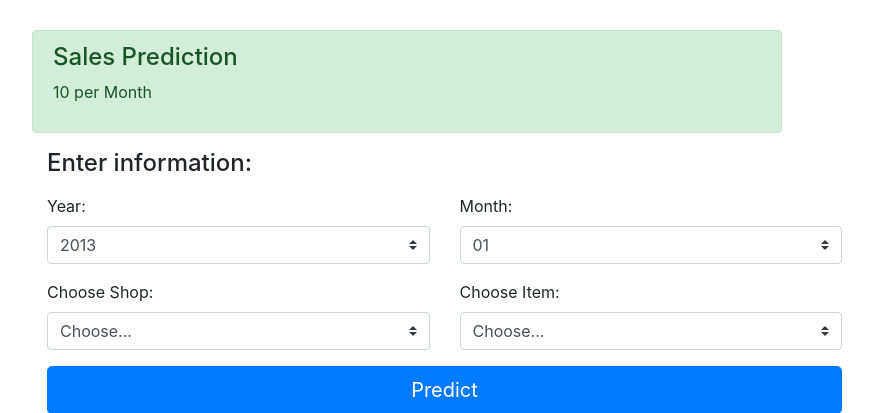
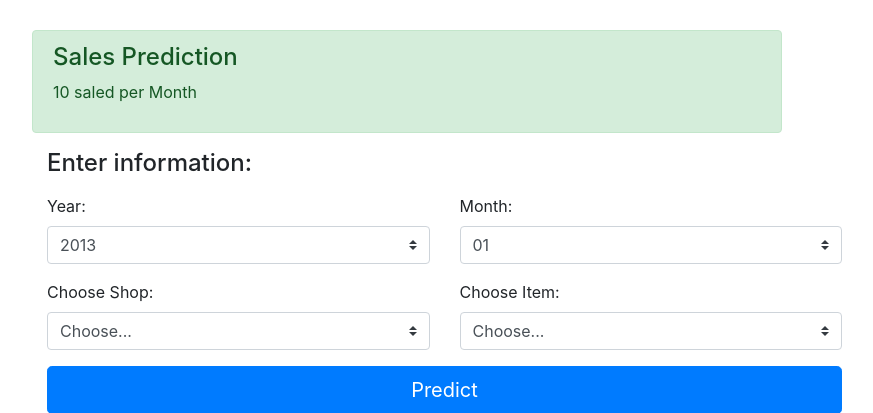
Before and after one commit to wannaSpring/sales_forecast_web, a Flask app: page /go in a window 1280 px wide. Shown: the part 448-861 px from the top of the page, without its empty margins (182-1055 px from the left). Run offline with Flask 2, Linux system fonts and the light colour scheme; parts of the project's set-up code (start-up, migrations or seed data) failed here and were passed over; some libraries are stand-ins or nearby versions.

Commit message:
update text

```diff
--- a/WebApp/run.py
+++ b/WebApp/run.py
@@ -17,7 +17,7 @@ app = Flask(__name__)
 #     .getOrCreate()
 
 # load model
-model = pickle.load(open('model/rf_model.sav', 'rb'))
+model = pickle.load(open('model/model.sav', 'rb'))
 
 
 # index webpage receives user input for the model
@@ -75,21 +75,18 @@ def go():
     # get spark context
     # sc = SparkContext.getOrCreate()
     #
-    # # create spark dataframe to predict customer churn using the model
-    # df = sc.parallelize([[gender, days_registered, last_state, avgSongs, last_level, Thumbsup_proportion,
-    #                       num_add_friend, avgrolladverts]]). \
-    #     toDF(["gender", "days_registered", "last_state", "avg_songs_per_day", "last_level", "Thumbsup_proportion",
-    #           "num_add_friend", "avg_roll_adv_per_day"])
+    # # create spark dataframe to predict sales per month using the ensemble model
+    # df = sc.parallelize([[shop_id, item_id, year, month]]). \
+    #     toDF(["shop_id", "item_id", "year", "month"])
     #
     # # set correct data types
-    # df = df.withColumn("days_registered", df["days_registered"].cast(IntegerType()))
-    # df = df.withColumn("avg_songs_per_day", df["avg_songs_per_day"].cast(DoubleType()))
-    # df = df.withColumn("Thumbsup_proportion", df["Thumbsup_proportion"].cast(DoubleType()))
-    # df = df.withColumn("num_add_friend", df["num_add_friend"].cast(IntegerType()))
-    # df = df.withColumn("avg_roll_adv_per_day", df["avg_roll_adv_per_day"].cast(DoubleType()))
+    # df = df.withColumn("shop_id", df["shop_id"].cast(IntegerType()))
+    # df = df.withColumn("item_id", df["item_id"].cast(IntegerType()))
+    # df = df.withColumn("year", df["year"].cast(IntegerType()))
+    # df = df.withColumn("month", df["month"].cast(IntegerType()))
 
     # predict using the model
-    # pred = rf_model.predict(df)
+    # pred = model.predict(df)
 
     # if pred.count() == 0:
     #     # if model failed to predict churn then return -1
@@ -98,7 +95,7 @@ def go():
     #     # get prediction (1 = churn, 0 = stay)
     #     prediction = pred.select(pred.prediction).collect()[0][0]
 
-    prediction = random.randint(0,20)
+    prediction = random.randint(0, 20)
 
     # print out prediction to the app console
     print("Prediction for the customer is {prediction}.".format(prediction=prediction))
--- a/WebApp/templates/go.html
+++ b/WebApp/templates/go.html
@@ -5,12 +5,12 @@
     {% if result!=0  %}
         <div class="alert alert-success ml-4 col-10" role="alert">
             <h4 class="alert-heading">Sales Prediction</h4>
-            <p>{{ result }} per Month</p>
+            <p>{{ result }} saled per Month</p>
         </div>
     {% else %}
         <div class="alert alert-warning ml-4 col-10" role="alert">
             <h4 class="alert-heading">Sales Prediction</h4>
-            <p>{{ result }} per Month</p>
+            <p>{{ result }} saled per Month</p>
         </div>
     {% endif %}
 {% endblock %}
```
Also changed, not shown: README.md, 2 other files.
